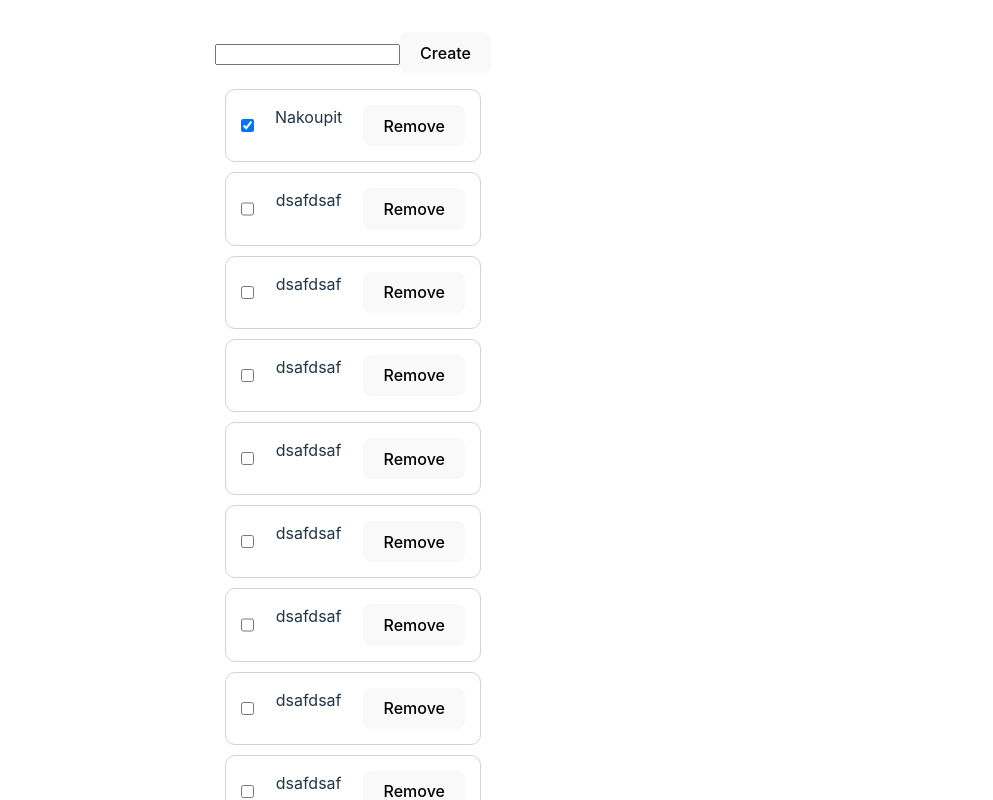
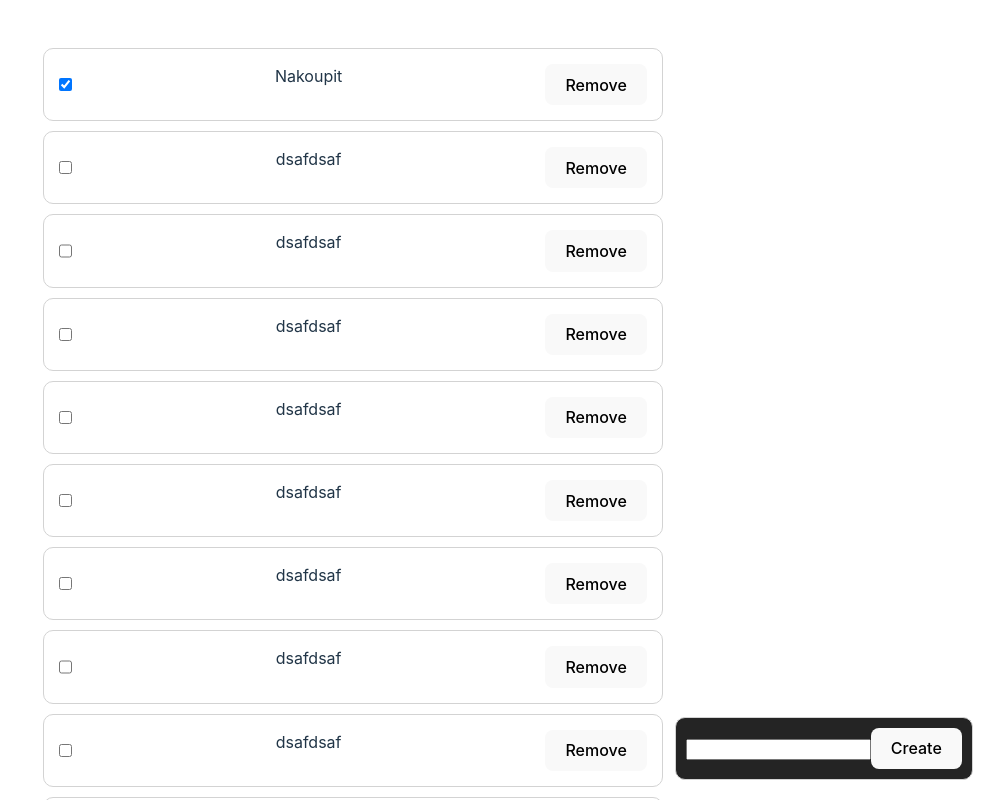
Before and after one commit to Rtep88/todo-list, a React (Vite) app: page / in a window 1280 px wide. Shown: the top 800 px of the page, without its empty margins (287-1280 px from the left). Built offline with nearby package versions, Linux system fonts and the light colour scheme; data requests are answered from the project's data file.

Commit message:
updated css

```diff
--- a/src/App.css
+++ b/src/App.css
@@ -1,5 +1,6 @@
 #root {
-  max-width: 1280px;
+  min-width: 350px;
+  width: 50vw;
   margin: 0 auto;
   padding: 2rem;
   text-align: center;
@@ -45,6 +46,7 @@ li {
   display: flex;
   flex-direction: row;
   justify-content: space-between;
+  align-content: center;
   padding: 10px;
   border: lightgray 1px solid;
   margin: 10px;
@@ -57,8 +59,20 @@ li > * {
 
 li > p{
   overflow: auto;
+  text-align: center;
 }
 
 ul {
   padding: 0;
 }
+
+#create_task {
+  position: fixed;
+  bottom: 10px;
+  right: 10px;
+  padding: 10px;
+  border: lightgray 1px solid;
+  margin: 10px;
+  border-radius: 10px;
+  background-color: #242424;
+}
--- a/src/components/CreateTask.tsx
+++ b/src/components/CreateTask.tsx
@@ -7,10 +7,10 @@ function CreateTask({ tasks, setTasks }: { tasks: TaskIf[], setTasks: any }) {
     const [description, setDescription] = useState<string>("")
 
     return (
-        <>
+        <div id="create_task">
             <input type="text" id="description" onInput={(e) => setDescription((e.target as HTMLInputElement).value)} />
             <button onClick={() => HandleCreate(description, tasks, setTasks)}>Create</button>
-        </>
+        </div>
     )
 }
 
```
